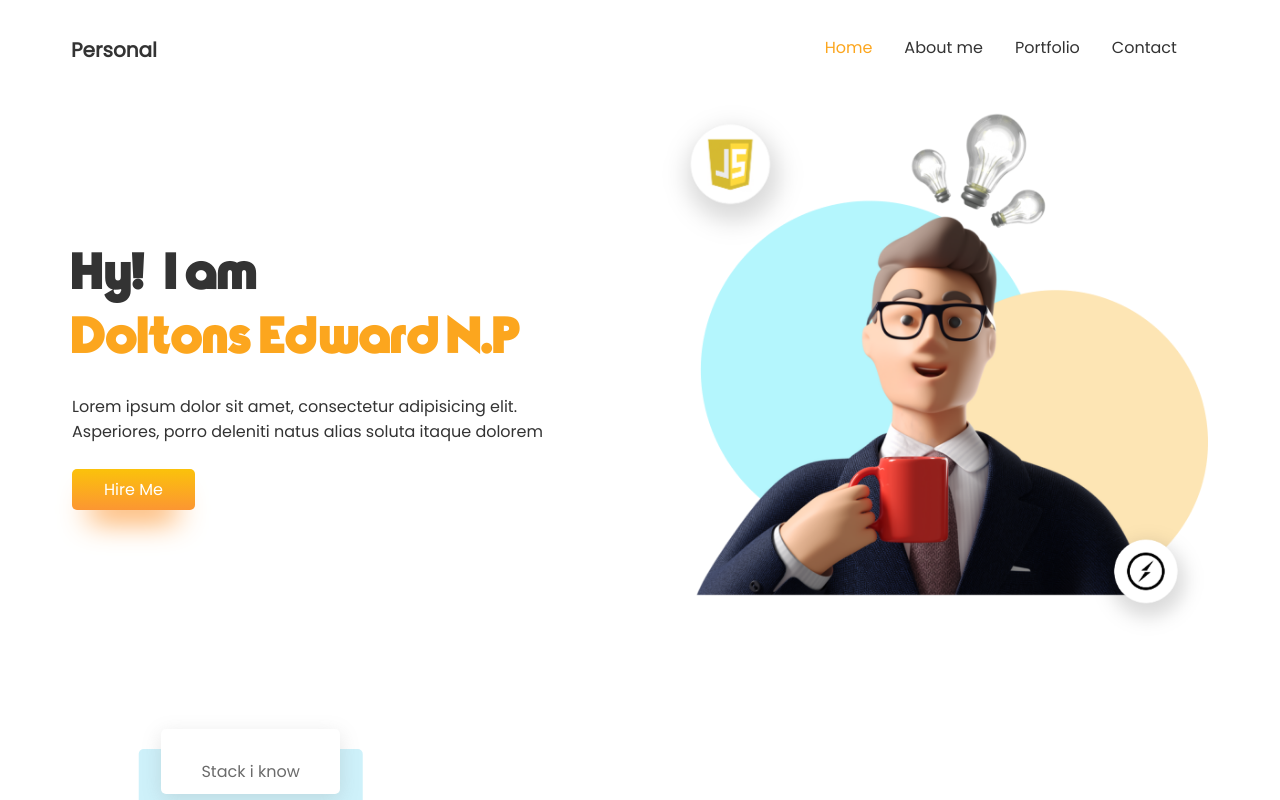
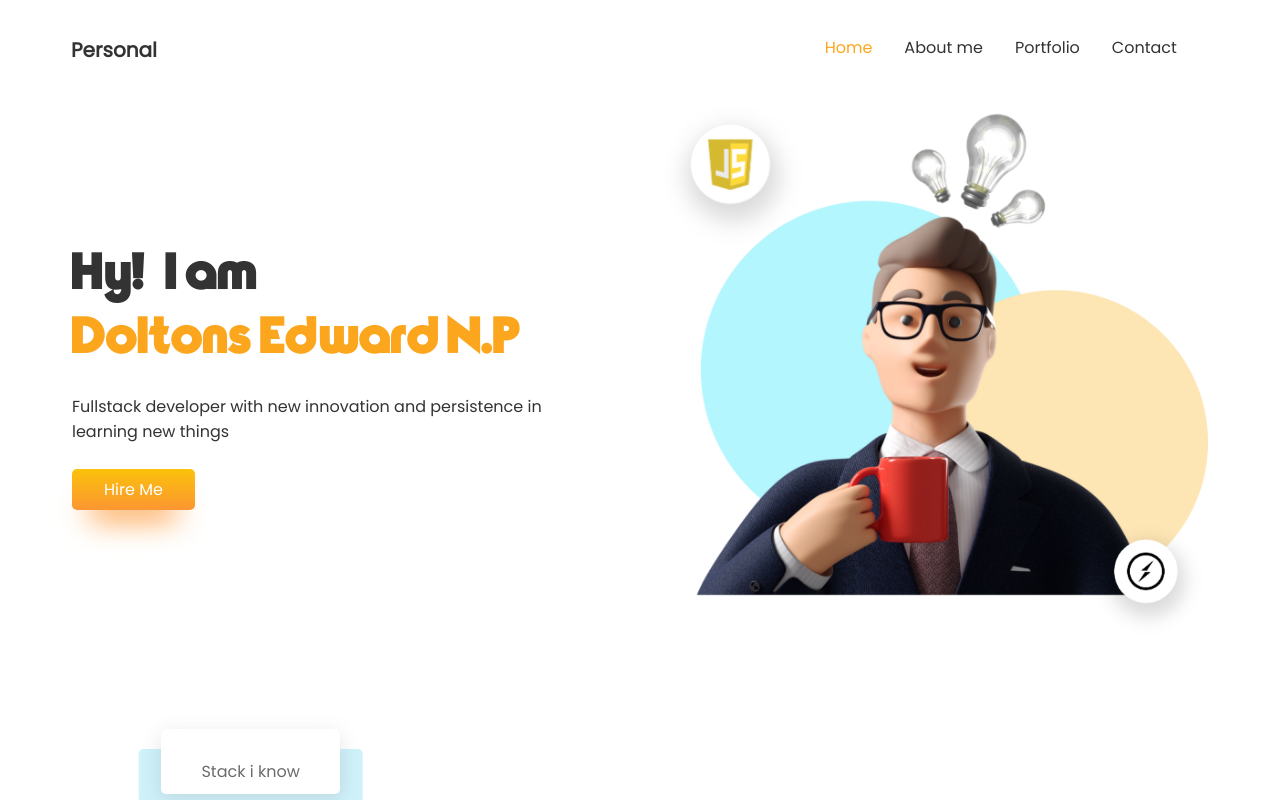
Before and after one commit to doltonsedward/Personal-website-svelte, a Svelte app: page / in a window 1280 px wide. Both pictures are taken after a click on the item "Home". Shown: the top 800 px of the page. Built offline with nearby package versions, Linux system fonts and the light colour scheme.

Commit message:
add real description in HomeHero component

```diff
--- a/src/components/molecules/Home/HomeHero.svelte
+++ b/src/components/molecules/Home/HomeHero.svelte
@@ -13,8 +13,8 @@
             <p class="name">Doltons Edward N.P</p>
         </h1>
         <br>
-        <p class="description-section-one">Lorem ipsum dolor sit amet, consectetur adipisicing elit.
-            Asperiores, porro deleniti natus alias soluta itaque dolorem
+        <p class="description-section-one">
+            Fullstack developer with new innovation and persistence in learning new things
         </p>
         <br>
         <button class="btn button-theme" on:click={()=> redirect('https://www.linkedin.com/in/doltons-edward-nicholas-p', 'Linkedin')}>Hire Me</button>
```
